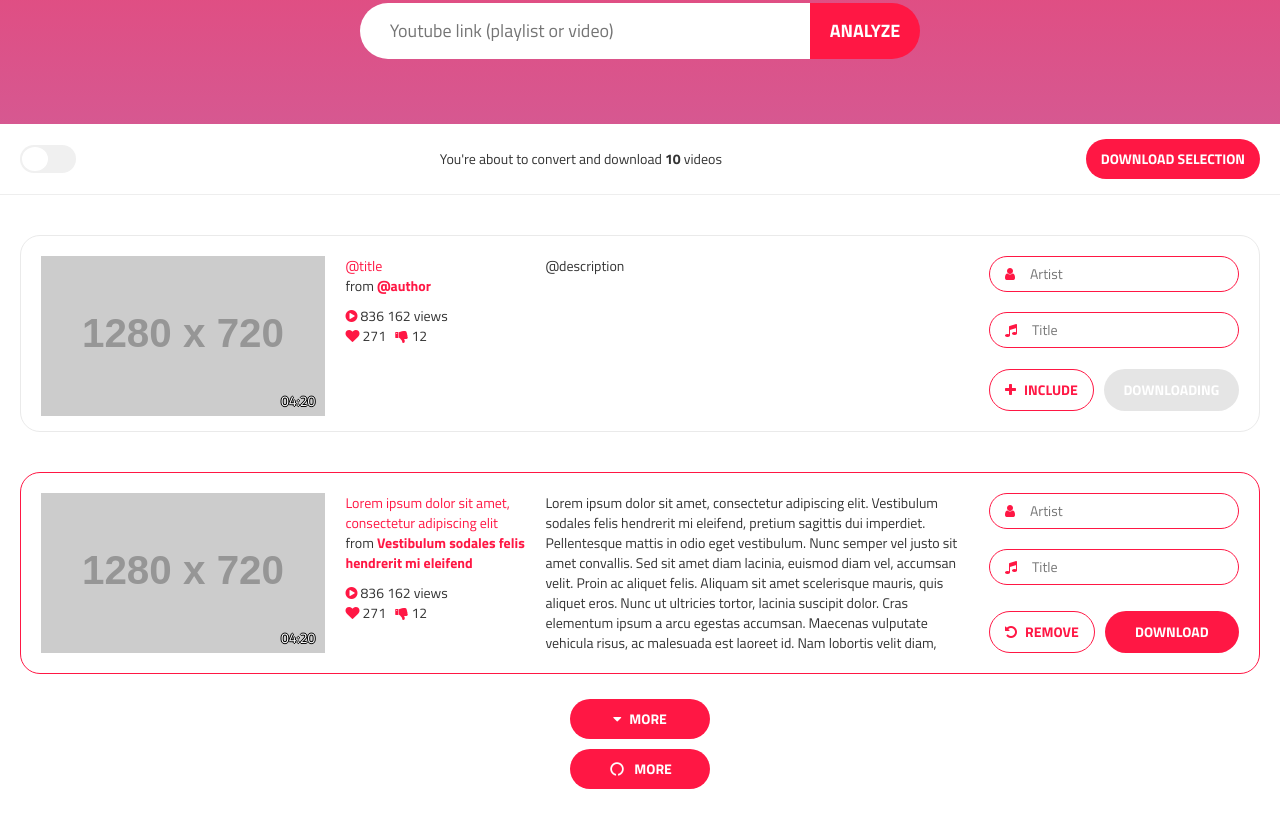
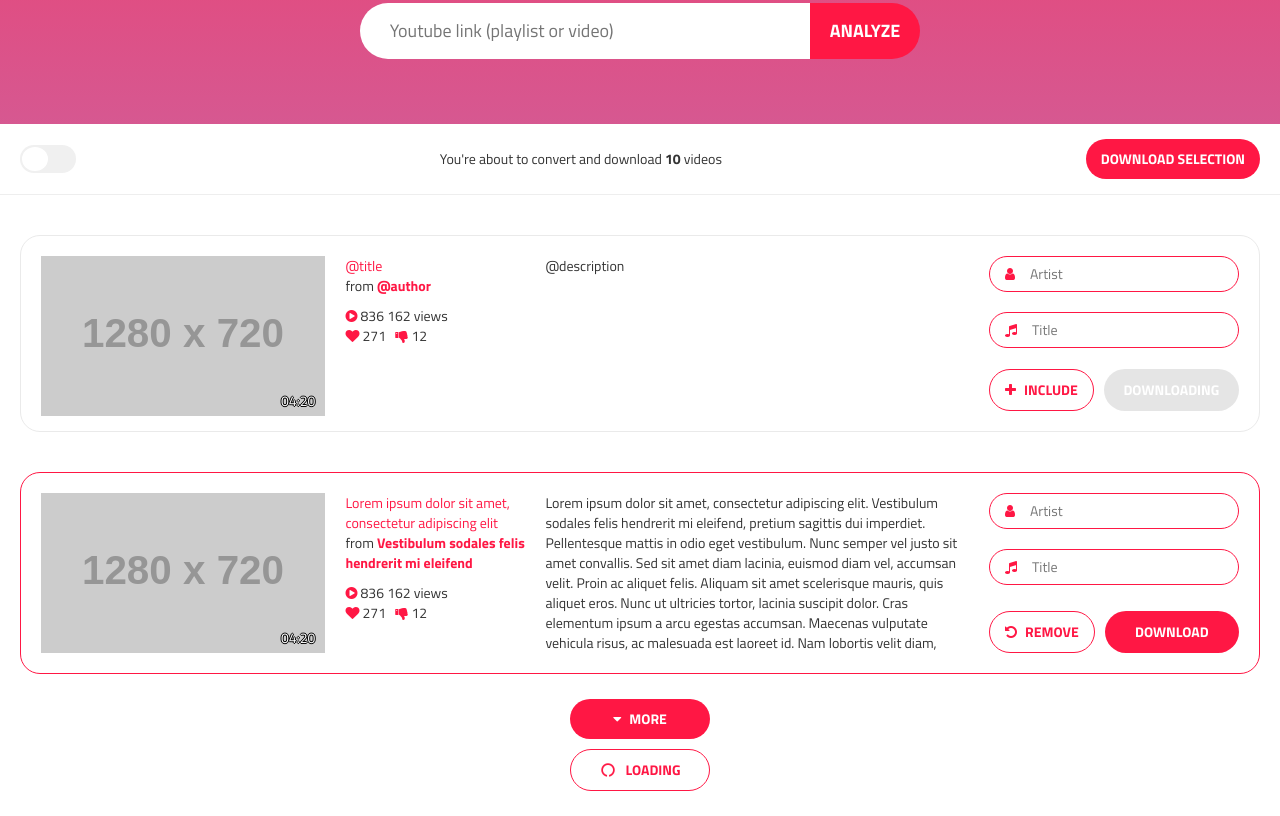
Before and after one commit to thcolin/nipper, a website: page index.html in a window 1280 px wide. Shown: the part 430-1246 px from the top of the page. Drawn offline with nearby package versions, Linux system fonts and the light colour scheme; placeholder pictures from the web are drawn by us.

Commit message:
Fix more button

```diff
--- a/index.html
+++ b/index.html
@@ -150,7 +150,7 @@
         </div>
       </article>
       <button type="button" class="more"><i class="fa fa-caret-down"></i> More</button>
-      <button type="button" class="more"><i class="fa fa-circle-o-notch fa-spin fa-fw"></i> More</button>
+      <button type="button" class="more" disabled=""><i class="fa fa-circle-o-notch fa-spin fa-fw"></i> Loading</button>
     </section>
   </body>
   <script src="https://ajax.googleapis.com/ajax/libs/jquery/1.11.0/jquery.min.js"></script>
--- a/style.css
+++ b/style.css
@@ -333,6 +333,20 @@ button i{
   min-width: 140px;
 }
 
+.videos>button.more:hover{
+  background: #F70F3C;
+}
+
+.videos>button.more:active{
+  background: #F00835;
+}
+
+.videos>button.more:disabled{
+  background: white;
+  color: #ff1744;
+  border: 1px solid #ff1744;
+}
+
 @media (max-width: 810px) {
   .videos>button.more{
     width: 100%;
```
Also changed, not shown: README.md.
